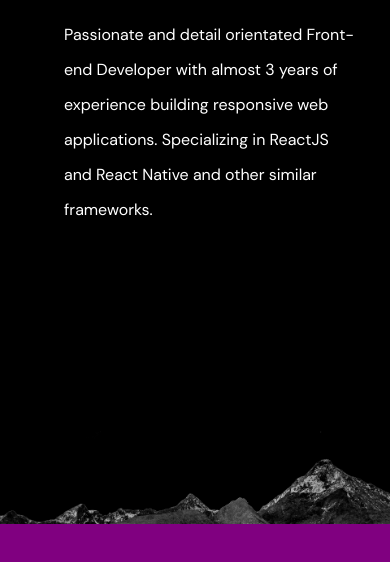
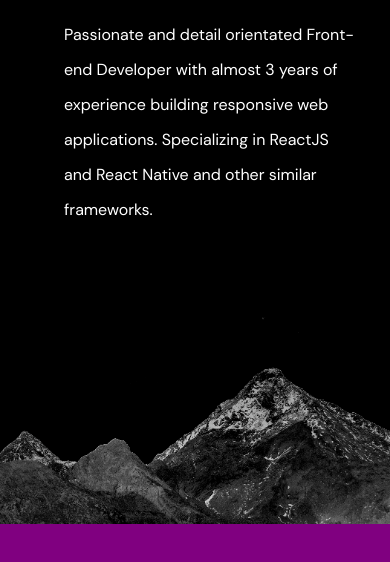
Before and after one commit to ferasahmad/portfolio, a React (Create React App) app: page / in a window 390 px wide. Shown: the part 1164-1726 px from the top of the page. Built offline with nearby package versions, Linux system fonts and the light colour scheme.

Commit message:
edited image for mobile

```diff
--- a/src/components/About.tsx
+++ b/src/components/About.tsx
@@ -3,6 +3,7 @@ import React from 'react';
 import { makeStyles } from '@material-ui/core/styles';
 import Me from "../assets/me-2.jpg";
 import Mountain from "../assets/mountain.png";
+import MountainCropped from "../assets/mountain-cropped.png";
 
 function About() {
   const classes = useStyles();
@@ -11,6 +12,7 @@ function About() {
     <div className={classes.container}>
       <img src={Me} alt="" className={classes.me}/>
       <img src={Mountain} alt="" className={classes.mountain}/>
+      <img src={MountainCropped} alt="" className={classes.mountainCropped}/>
       <div className={classes.textContainer}>
         <p className={classes.text1}>
           Hi, I'm Feras
@@ -39,6 +41,19 @@ const useStyles = makeStyles({
     width: "100%",
     position: "absolute",
     bottom: 0,
+    display: "inline",
+    '@media(max-width: 550px)': {
+      display: "none"
+    },
+  },
+  mountainCropped: {
+    width: "100%",
+    position: "absolute",
+    bottom: 0,
+    display: "none",
+    '@media(max-width: 550px)': {
+      display: "inline"
+    },
   },
   textContainer:{
     marginLeft: "64px",
```
Also changed, not shown: src/assets/mountain-cropped.png (added), src/assets/mountain.png.
